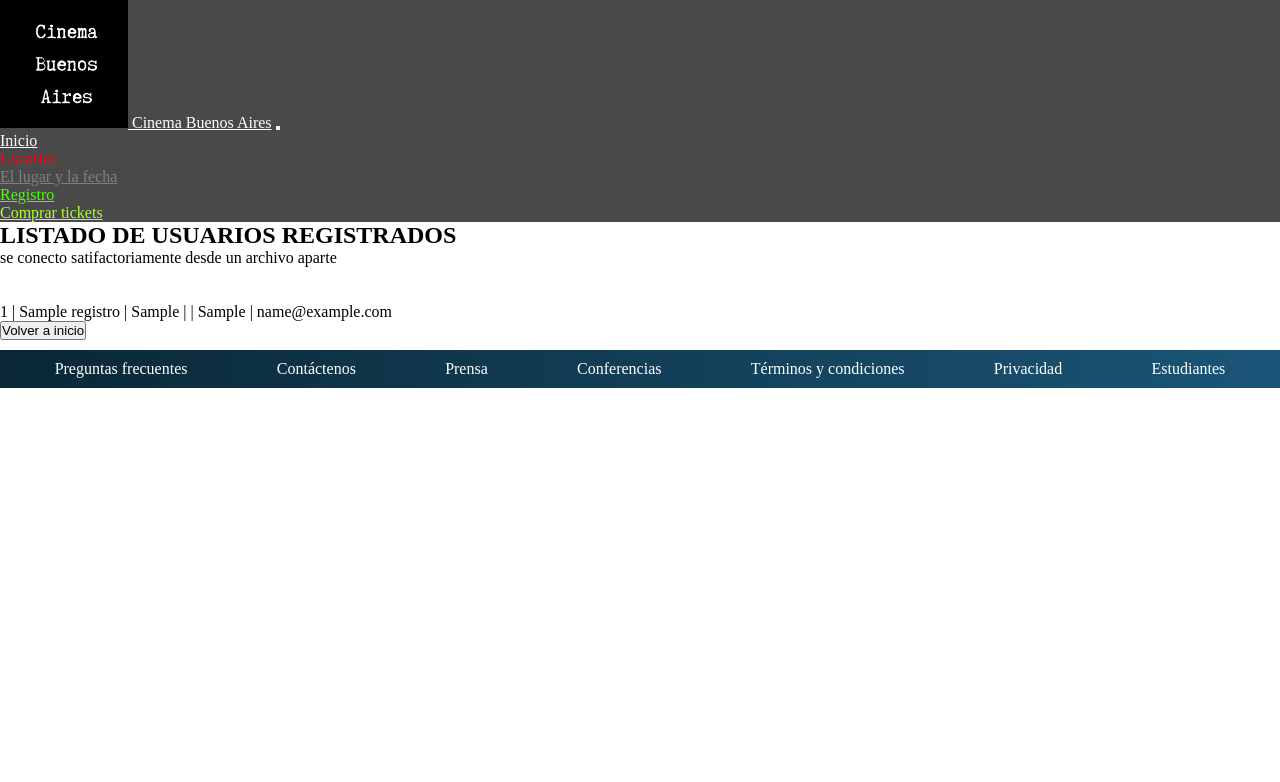
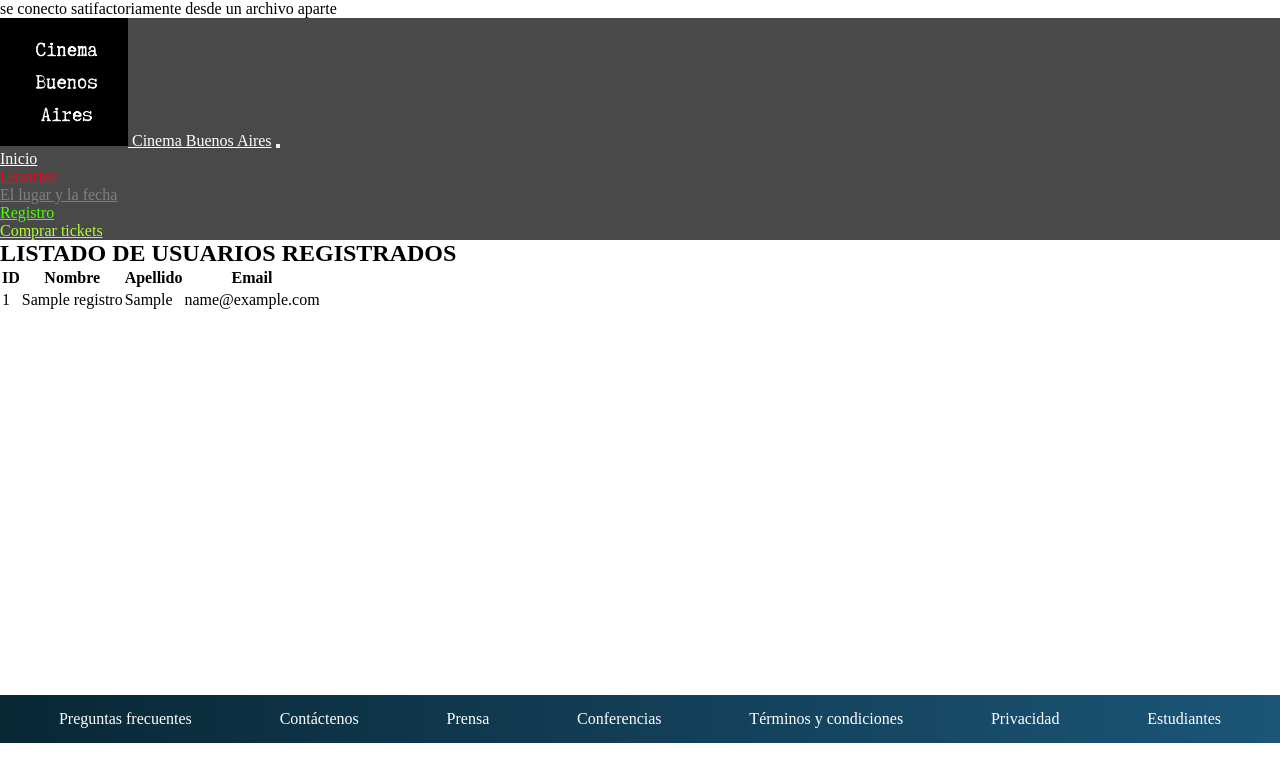
Before and after one commit to MarianoCarbone/integradorfinal, a PHP site: page /listado.php in a window 1280 px wide. Shown: the top 782 px of the page. Run offline with PHP 8.4, Linux system fonts and the light colour scheme; tables that the repository leaves empty or names only in its code hold one stand-in row (values such as "Sample post").

Commit message:
ingresamos actualizaciones

```diff
--- /dev/null
+++ b/estilo4.css
@@ -0,0 +1,35 @@
+*{
+    box-sizing: border-box;
+    margin: 0px;
+    padding: 0px;
+
+}
+
+.container {
+    width: 100%;
+    display: flex;
+    flex-wrap: wrap;
+    justify-content: center;
+}
+
+footer{
+    background: linear-gradient(90deg, rgb(9, 39, 53), rgb(27, 85, 119));
+    margin-top: 30%;
+    padding: 15px;
+
+}
+
+.foot{
+    width: 100%;
+    display: flex;
+    align-items: flex-start;
+    justify-content: space-around;
+}
+#botones{
+    margin-top: 10px;
+    margin-bottom: 20px;
+}
+.btn-lg{
+    background: olivedrab;
+    border-bottom-color: darkgrey;
+}
--- a/listado.php
+++ b/listado.php
@@ -1,3 +1,19 @@
+<?php
+
+include 'conexion.php';
+
+
+$consultas=mysqli_query($conexion, "SELECT*FROM registros");
+
+
+
+
+?>
+
+
+
+
+
 <!doctype html>
 <html lang="es">
 
@@ -8,7 +24,7 @@
 
     <!-- Bootstrap CSS -->
     <link href="https://cdn.jsdelivr.net/npm/bootstrap@5.1.1/dist/css/bootstrap.min.css" rel="stylesheet"integrity="sha384-F3w7mX95PdgyTmZZMECAngseQB83DfGTowi0iMjiWaeVhAn4FJkqJByhZMI3AhiU" crossorigin="anonymous">
-    <link href="estilo2.css" rel="stylesheet">
+    <link href="estilo4.css" rel="stylesheet">
     <title>Formulario de registros</title>
 </head>
 
@@ -49,45 +65,49 @@
         </div>
       </div>
 
-    <div class="d-flex justify-content-center">
-        <div class="col-sm-6  ">
+
+
+
+
+  <div class="row">
+          <div class="col col-md-10 offset-md-1 col-lg-8 offset-lg-2 pt-2">
+
+
+            <table  class="table table-success table-striped table-bordered border-dark">
+              <thead>
+                <tr>
+                  <th scope="col">ID</th>
+                  <th scope="col">Nombre</th>
+                  <th scope="col">Apellido</th>
+                  <th scope="col">Email</th>
+                </tr>
+              </thead>
+              <tbody>
+                <tr>
 
                   <?php
+                          while ($tabla=mysqli_fetch_array($consultas)){?>
 
-                  include 'conexion.php';
 
-                      echo "<br>";
-                      echo "<br>";
-                      echo "<br>";
+                            <tr>
+                              <td><?php echo $tabla['id_usuario'];?></td>
 
-                      $consultastodos="SELECT * FROM registros";
+                              <td><?php echo $tabla['nombre'];?></td>
 
-                      $consultas=mysqli_query($conexion, $consultastodos);
+                              <td><?php echo $tabla['apellido'];?></td>
 
-                      while($listadoArray=mysqli_fetch_array($consultas))
-                      {
-                          echo $listadoArray['id_usuario'];
-                          echo " | ";
-                          echo $listadoArray['nombre'];
-                          echo " | ";
-                          echo $listadoArray['apellido'];
-                          echo " | ";
-                          echo " | ";
-                          echo $listadoArray['dni'];
-                          echo " | ";
-                          echo $listadoArray['email'];
-                          echo"<br>";
+                              <td><?php echo $tabla['email'];?></td>
+                            </tr>
 
-                      }
-                      mysqli_close($conexion);
-                  ?>
-                  <form action="index.php">
-                            <div class="col-md-6 col-sm-6 col-lg-6 p-1">
-                                <button class="btn btn-success w-100" type="submit"> Volver a inicio </button>
-                            </div>
-                  </form>
-        </div>
-    </div>
+                            <?php }?>
+              </tbody>
+            </table>
+
+
+
+          </div>
+  </div>
+
 
             <footer>
 
```
Also changed, not shown: eliminar.php (added, +10 -0 lines), estilo3.css (added, +35 -0 lines), registros.php (+5 -3 lines), estilo.css (line endings or trailing spaces).
